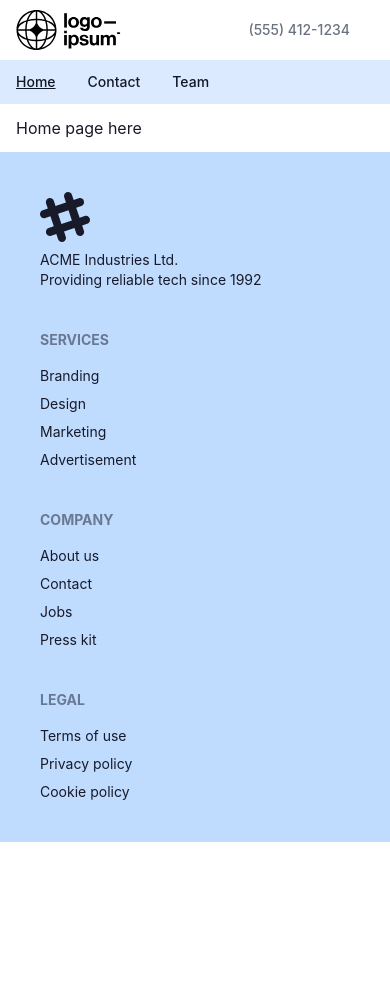
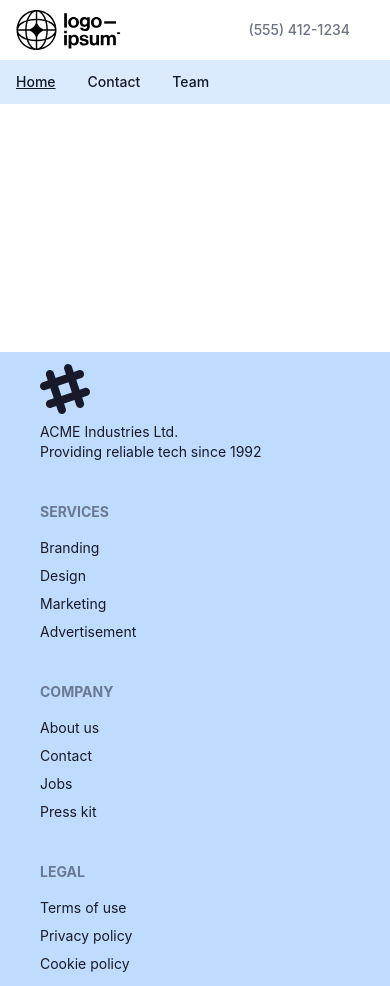
Before and after one commit to napoleon101392/ReDashboard, a React (Create React App) app: page / in a window 390 px wide. Before the commit the page ends 844 px from the top, so only its background shows below. Built offline with nearby package versions, Linux system fonts and the light colour scheme.

Commit message:
init carousel

```diff
--- a/src/components/Footer.jsx
+++ b/src/components/Footer.jsx
@@ -2,7 +2,7 @@
 
 export default function Footer() {
   return (
-    <footer className="footer p-10 bg-blue-200 text-base-content">
+    <footer className="footer p-10 bg-blue-200 text-base-content py-3">
       <div>
         <svg
           width="50"
--- /dev/null
+++ b/src/components/Home/Carousel.jsx
@@ -0,0 +1,111 @@
+import React from "react";
+
+const Carousel = () => {
+  return (
+    <div className="py-3 px-4 mx-auto max-w-screen-xl md:px-6">
+      <div className="flex items-center">
+        <div id="default-carousel" className="relative" data-carousel="static">
+          <div className="relative h-56 overflow-hidden rounded-lg md:h-96">
+            <div className="hidden duration-700 ease-in-out" data-carousel-item>
+              <span className="absolute text-2xl font-semibold text-white -translate-x-1/2 -translate-y-1/2 top-1/2 left-1/2 sm:text-3xl dark:text-gray-800">
+                First Slide
+              </span>
+              <img
+                src="https://dummyimage.com/800x800"
+                className="absolute block w-full -translate-x-1/2 -translate-y-1/2 top-1/2 left-1/2"
+                alt="..."
+              />
+            </div>
+            <div className="hidden duration-700 ease-in-out" data-carousel-item>
+              <img
+                src="https://dummyimage.com/800x800"
+                className="absolute block w-full -translate-x-1/2 -translate-y-1/2 top-1/2 left-1/2"
+                alt="..."
+              />
+            </div>
+            <div className="hidden duration-700 ease-in-out" data-carousel-item>
+              <img
+                src="https://dummyimage.com/800x800"
+                className="absolute block w-full -translate-x-1/2 -translate-y-1/2 top-1/2 left-1/2"
+                alt="..."
+              />
+            </div>
+          </div>
+          <div className="absolute z-30 flex space-x-3 -translate-x-1/2 bottom-5 left-1/2">
+            <button
+              type="button"
+              className="w-3 h-3 rounded-full"
+              aria-current="false"
+              aria-label="Slide 1"
+              data-carousel-slide-to="0"
+            ></button>
+            <button
+              type="button"
+              className="w-3 h-3 rounded-full"
+              aria-current="false"
+              aria-label="Slide 2"
+              data-carousel-slide-to="1"
+            ></button>
+            <button
+              type="button"
+              className="w-3 h-3 rounded-full"
+              aria-current="false"
+              aria-label="Slide 3"
+              data-carousel-slide-to="2"
+            ></button>
+          </div>
+          <button
+            type="button"
+            className="absolute top-0 left-0 z-30 flex items-center justify-center h-full px-4 cursor-pointer group focus:outline-none"
+            data-carousel-prev
+          >
+            <span className="inline-flex items-center justify-center w-8 h-8 rounded-full sm:w-10 sm:h-10 bg-white/30 dark:bg-gray-800/30 group-hover:bg-white/50 dark:group-hover:bg-gray-800/60 group-focus:ring-4 group-focus:ring-white dark:group-focus:ring-gray-800/70 group-focus:outline-none">
+              <svg
+                aria-hidden="true"
+                className="w-5 h-5 text-white sm:w-6 sm:h-6 dark:text-gray-800"
+                fill="none"
+                stroke="currentColor"
+                viewBox="0 0 24 24"
+                xmlns="http://www.w3.org/2000/svg"
+              >
+                <path
+                  strokeLinecap="round"
+                  strokeLinejoin="round"
+                  strokeWidth="2"
+                  d="M15 19l-7-7 7-7"
+                ></path>
+              </svg>
+              <span className="sr-only">Previous</span>
+            </span>
+          </button>
+          <button
+            type="button"
+            className="absolute top-0 right-0 z-30 flex items-center justify-center h-full px-4 cursor-pointer group focus:outline-none"
+            data-carousel-next
+          >
+            <span className="inline-flex items-center justify-center w-8 h-8 rounded-full sm:w-10 sm:h-10 bg-white/30 dark:bg-gray-800/30 group-hover:bg-white/50 dark:group-hover:bg-gray-800/60 group-focus:ring-4 group-focus:ring-white dark:group-focus:ring-gray-800/70 group-focus:outline-none">
+              <svg
+                aria-hidden="true"
+                className="w-5 h-5 text-white sm:w-6 sm:h-6 dark:text-gray-800"
+                fill="none"
+                stroke="currentColor"
+                viewBox="0 0 24 24"
+                xmlns="http://www.w3.org/2000/svg"
+              >
+                <path
+                  strokeLinecap="round"
+                  strokeLinejoin="round"
+                  strokeWidth="2"
+                  d="M9 5l7 7-7 7"
+                ></path>
+              </svg>
+              <span className="sr-only">Next</span>
+            </span>
+          </button>
+        </div>
+      </div>
+    </div>
+  );
+};
+
+export default Carousel;
--- a/src/pages/Home.jsx
+++ b/src/pages/Home.jsx
@@ -1,11 +1,8 @@
 import React from "react";
+import Carousel from '../components/Home/Carousel'
 
 export default function Home() {
   return (
-    <div className="py-3 px-4 mx-auto max-w-screen-xl md:px-6">
-      <div className="flex items-center">
-        <h1>Home page here</h1>
-      </div>
-    </div>
-  );
+    <Carousel />
+  )
 }
```
